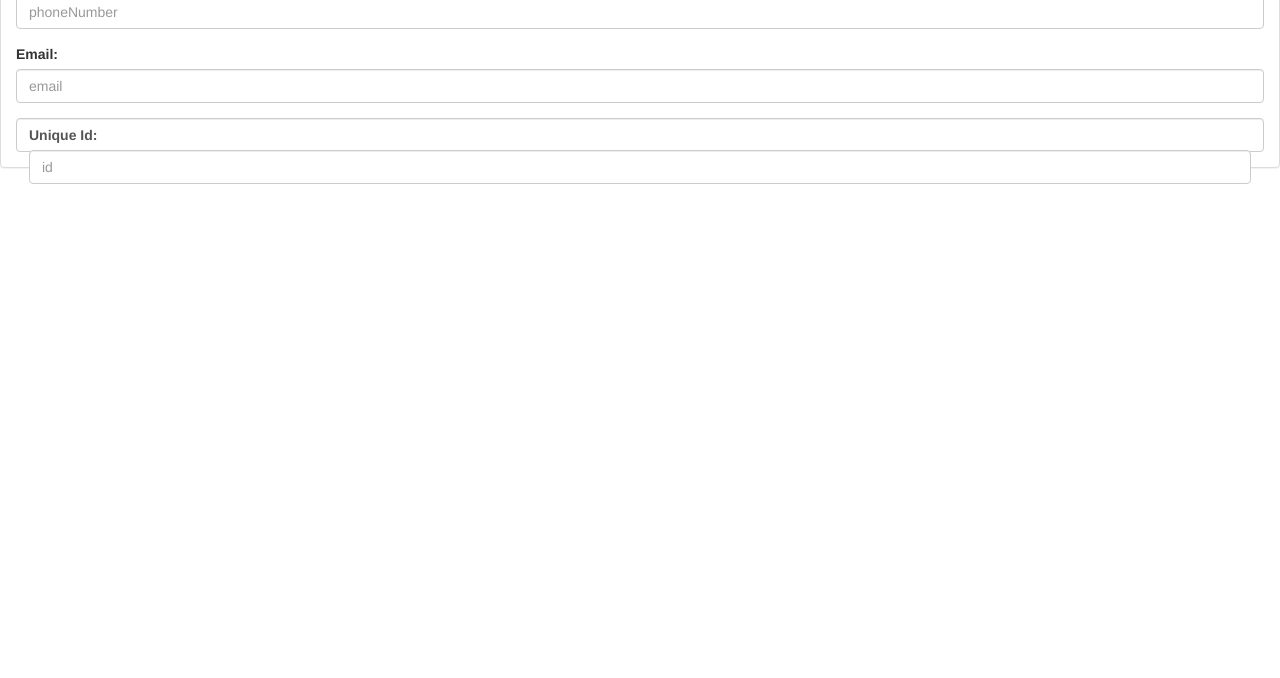
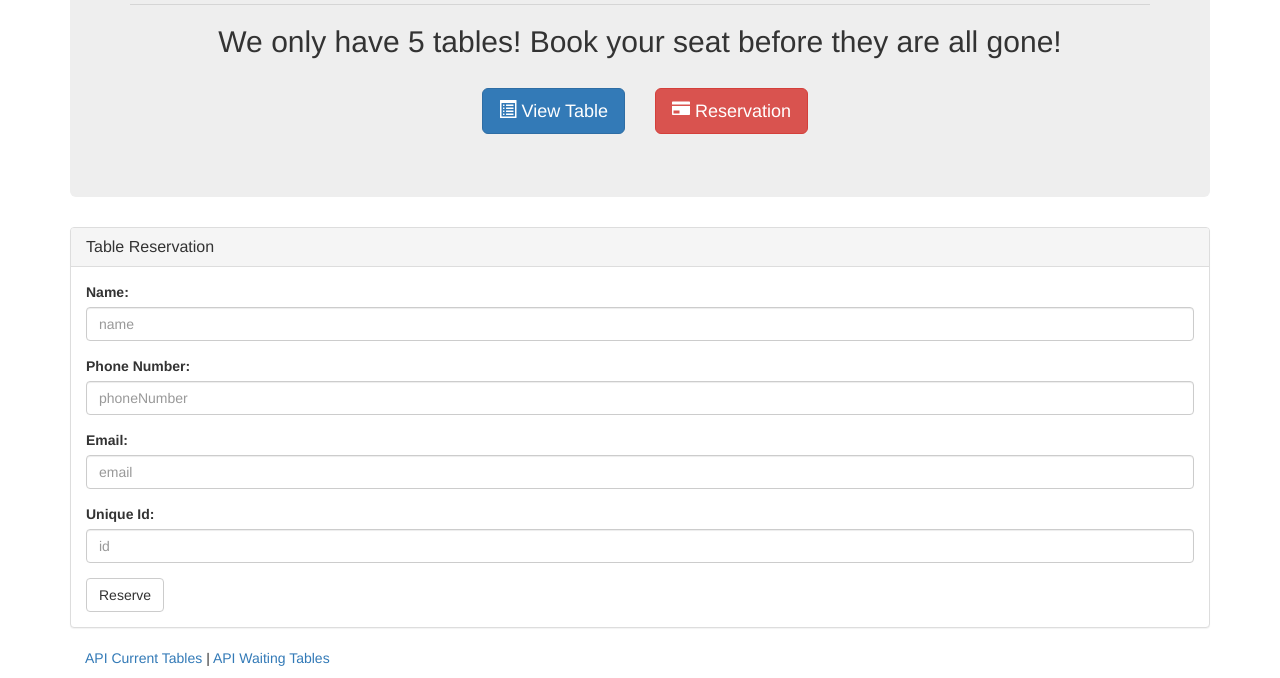
Before and after one commit to rhouse00/HotRestaurant, a website: page app/public/reservation.html in a window 1280 px wide. Shown: the part 159-837 px from the top of the page. Before the commit the page ends 800 px from the top, so only its background shows below. Drawn offline with nearby package versions, Linux system fonts and the light colour scheme.

Commit message:
most of reservation

```diff
--- a/app/public/reservation.html
+++ b/app/public/reservation.html
@@ -1,13 +1,28 @@
 <!DOCTYPE html>
-<html>
+<html lang="en">
     <head>
+        <meta name="viewport" content="width=device-width, initial-scale=1">
         <title>Hot Restaurant</title>
         <link rel="stylesheet" href="https://maxcdn.bootstrapcdn.com/bootstrap/3.3.7/css/bootstrap.min.css" integrity="sha384-BVYiiSIFeK1dGmJRAkycuHAHRg32OmUcww7on3RYdg4Va+PmSTsz/K68vbdEjh4u" crossorigin="anonymous">
-		<meta name="viewport" content="width=device-width, initial-scale=1">
+        <link rel="stylesheet" href="https://maxcdn.bootstrapcdn.com/font-awesome/4.6.1/css/font-awesome.min.css">
     </head>
 	<body>
 
-
+	<div class="container">
+		<div class="jumbotron">
+            <h1 style="text-align: center"><span class="glyphicon glyphicon-fire"></span> Hot Restaurant</h1>
+            <hr>
+            <h2 style="text-align: center">We only have <span id="table-num">5</span> tables! Book your seat before they are all gone!</h2>
+            <br>
+            <div class="row">
+                <div class="col-md-6">
+                    <p style="text-align: right"><a class="btn btn-primary btn-lg" href="/tables"><span class="glyphicon glyphicon-list-alt"></span> View Table</a></p>
+                </div>
+                <div class="col-md-6">
+                    <p><a class="btn btn-danger btn-lg" href="/reservation"><span class="glyphicon glyphicon-credit-card"></span> Reservation</a></p>
+                </div>
+            </div>
+        </div>
 
 		<div class="panel panel-default">
 			<div class="panel-heading"><h3 class="panel-title">Table Reservation</h3></div>
@@ -25,15 +40,27 @@
 						<label for="email">Email:</label>
 						<input type="email" class="form-control" id="email" placeholder="email">
 					</div>
-				<div class="form-control">
+					<div class="form-group">
 						<label for="id">Unique Id:</label>
 						<input type="text" class="form-control" id="id" placeholder="id">
 					</div>
+					<button type="submit" class="btn btn-default">Reserve</button>
+				</form>
 			</div>
 		</div>
 
+		<footer>
+                <div class="container">
+                    <p>
+                        <a href="/api/current">API Current Tables</a>
+                         |
+                        <a href="/api/waiting">API Waiting Tables</a>
+                    </p>
+                </div>
+            </footer>
 
-	<script type="text/javascript" src="https://cdnjs.cloudflare.com/ajax/libs/jquery/3.1.1/jquery.min.js"></script>
-	<script type="text/javascript" src="../routing/..."></script>
+	</div>
+        <script src="https://ajax.googleapis.com/ajax/libs/jquery/1.12.4/jquery.min.js"></script>
+        <script src="https://maxcdn.bootstrapcdn.com/bootstrap/3.3.7/js/bootstrap.min.js" integrity="sha384-Tc5IQib027qvyjSMfHjOMaLkfuWVxZxUPnCJA7l2mCWNIpG9mGCD8wGNIcPD7Txa" crossorigin="anonymous"></script>
     </body>
 </html>
```
Lines whose indentation alone changed are shown as unchanged.
